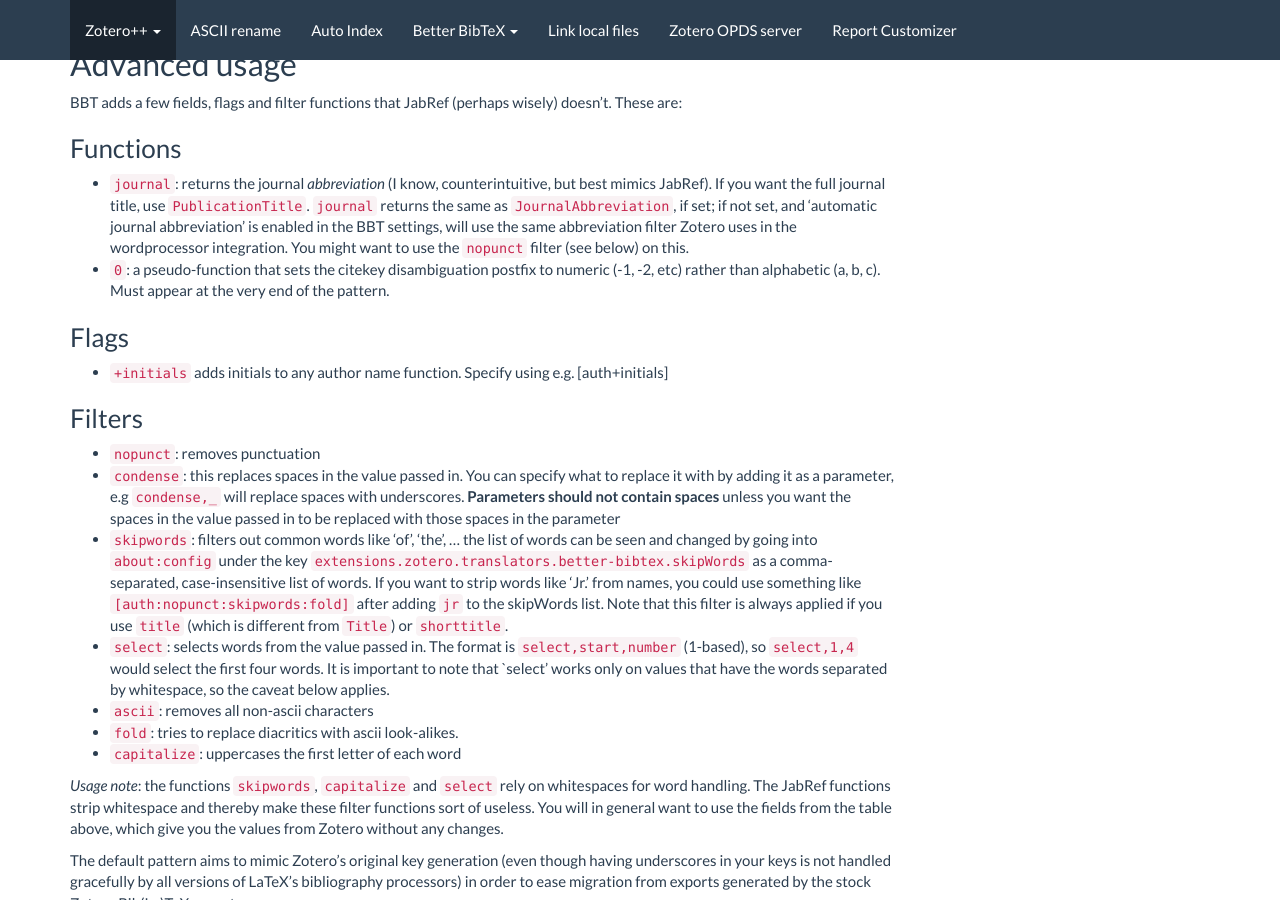
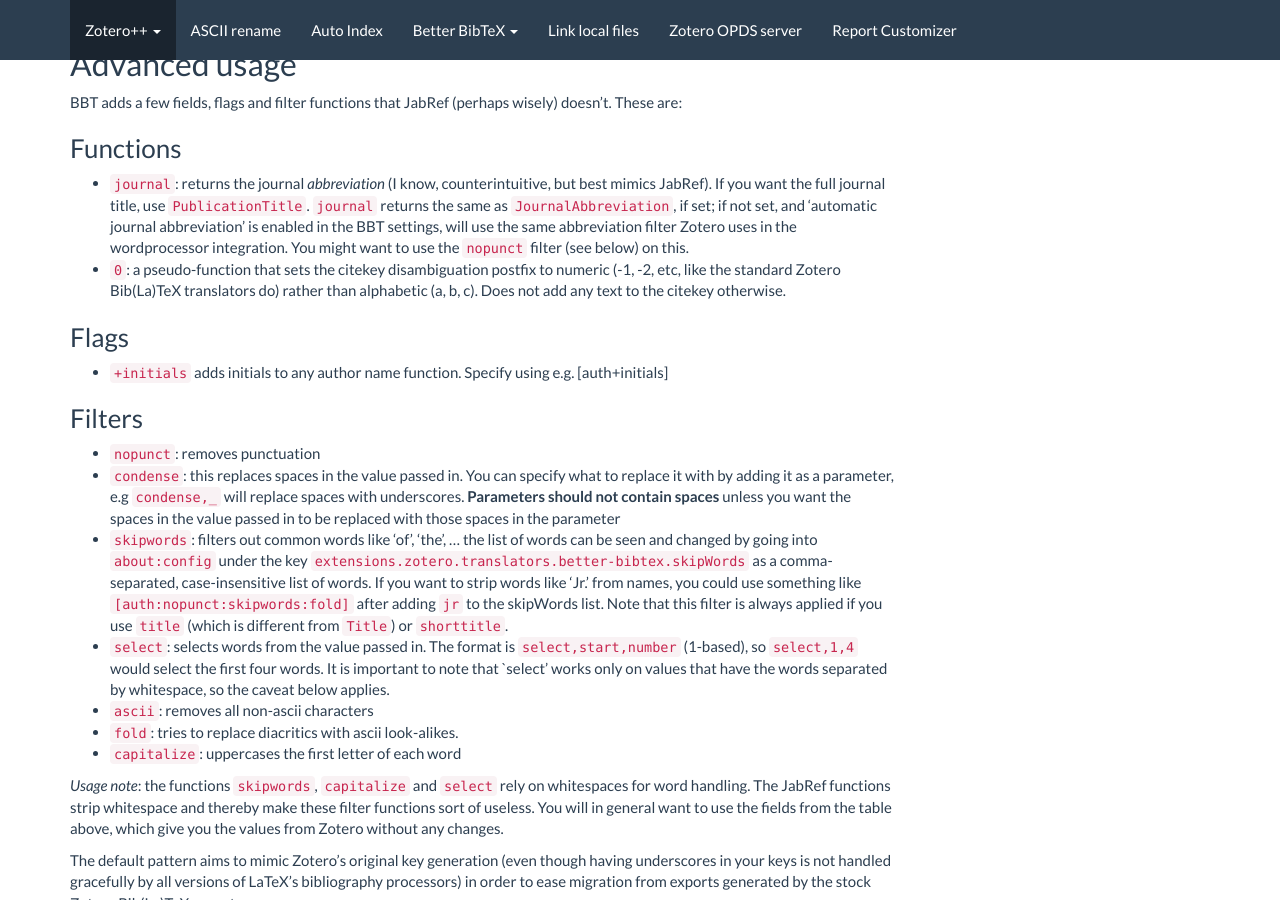
Before and after one commit to edwinksl/ZotPlus.github.io, a Jekyll site: the page built from better-bibtex/citation-keys.md, in a window 1280 px wide and 900 px high, scrolled down 1929 px. Built offline with Jekyll 4.4.1, drawn with Linux system fonts in a browser that asks for light colours; nearby versions of some CDN libraries.

Commit message:
ascii-rename 0.0.40 / auto-index 0.0.36 / better-bibtex 1.0.9 / debug-bridge 0.1.0 / link-local-files 0.0.9 / opds 0.0.10 / report-customizer 0.2.13

```diff
--- a/better-bibtex/citation-keys.md
+++ b/better-bibtex/citation-keys.md
@@ -101,8 +101,8 @@ BBT adds a few fields, flags and filter functions that JabRef (perhaps wisely) d
   full journal title, use `PublicationTitle`. `journal` returns the same as `JournalAbbreviation`, if set; if not
   set, and 'automatic journal abbreviation' is enabled in the BBT settings, will use the same abbreviation filter Zotero
   uses in the wordprocessor integration. You might want to use the `nopunct` filter (see below) on this.
-- `0`: a pseudo-function that sets the citekey disambiguation postfix to numeric (-1, -2, etc) rather than alphabetic (a,
-  b, c). Must appear at the very end of the pattern.
+- `0`: a pseudo-function that sets the citekey disambiguation postfix to numeric (-1, -2, etc, like the standard Zotero
+  Bib(La)TeX translators do) rather than alphabetic (a, b, c). Does not add any text to the citekey otherwise.
 
 ### Flags
 
```
